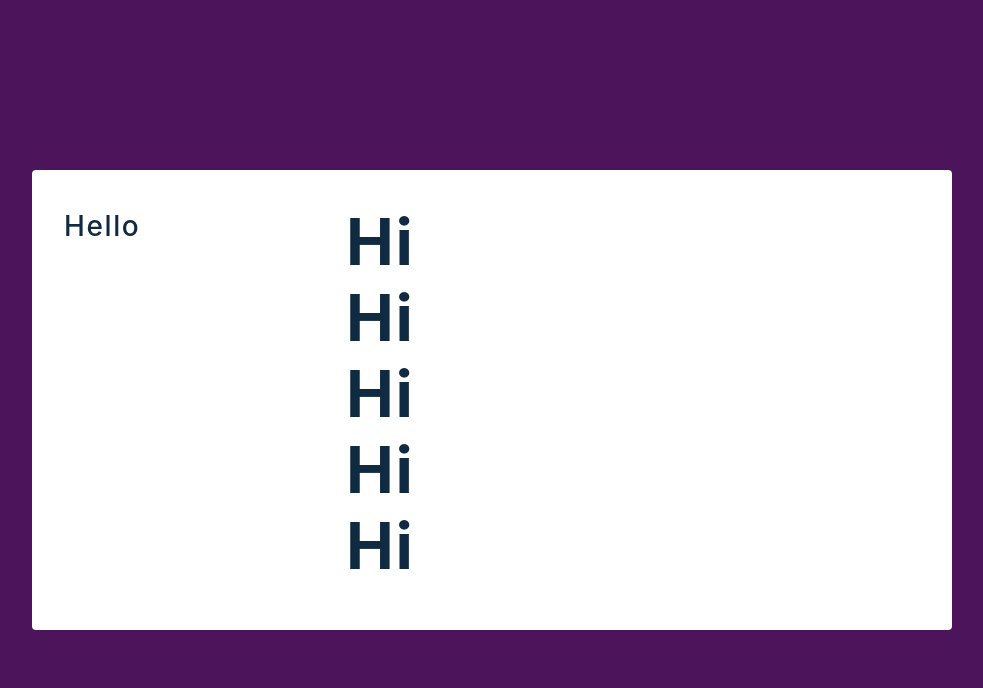
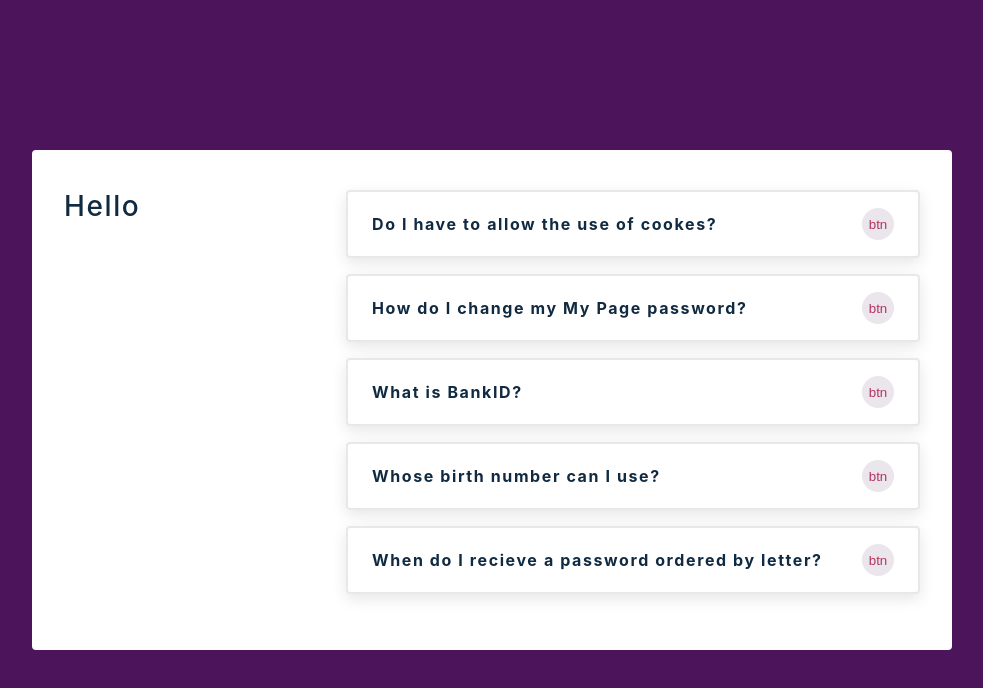
Before and after one commit to SyedMuhammedBilal/Accordian-App, a React (Create React App) app: page / in a window 1280 px wide. Shown: the top 688 px of the page, without its empty margins (148-1131 px from the left). Built offline with nearby package versions, Linux system fonts and the light colour scheme.

Commit message:
interface added

```diff
--- a/src/components/Questions.tsx
+++ b/src/components/Questions.tsx
@@ -1,16 +1,19 @@
 import React from 'react';
 import { AiOutlineMinus, AiOutlinePlus } from 'react-icons/ai';
 
-interface Props {
+export interface Props {
   title: string;
   info: string;
 }
 
 const Question = ({ title, info }: Props) => {
   return (
-    <>
-      <h1>Hi</h1>
-    </>
+    <article className='question'>
+      <header>
+        <h4> {title} </h4>
+        <button className='btn'>btn</button>
+      </header>
+    </article>
   )
 }
 
```
Also changed, not shown: 1 other file (tests, documents, lock files or other folders).
